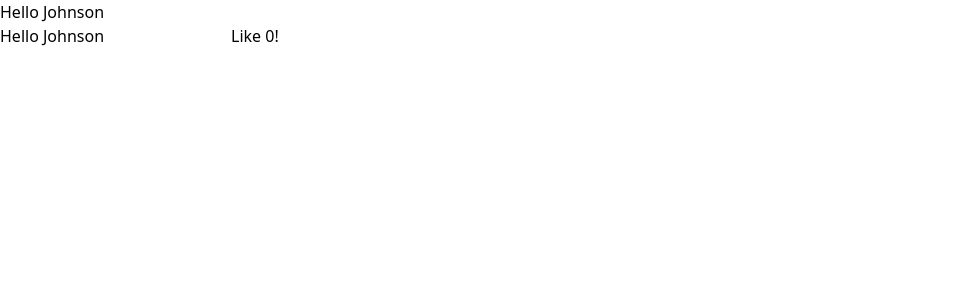
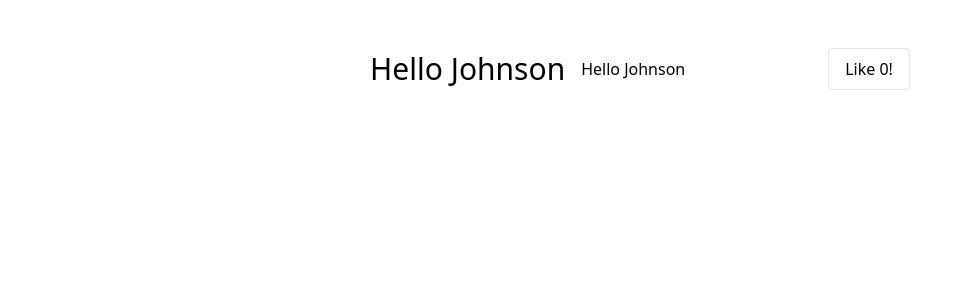
Before and after one commit to Johnson-songxq/basicP3setup, a React app: page / in a window 1280 px wide. Shown: the top 300 px of the page, without its empty margins (0-972 px from the left). Built offline with nearby package versions, Linux system fonts and the light colour scheme.

Commit message:
fix tailwind.config for jsx

```diff
--- a/tailwind.config.js
+++ b/tailwind.config.js
@@ -1,6 +1,6 @@
 /** @type {import('tailwindcss').Config} */
 module.exports = {
-  content: ["./src/**/*.js"],
+  content: ["./src/**/*.{js,jsx}"],
   theme: {
     extend: {},
   },
```
